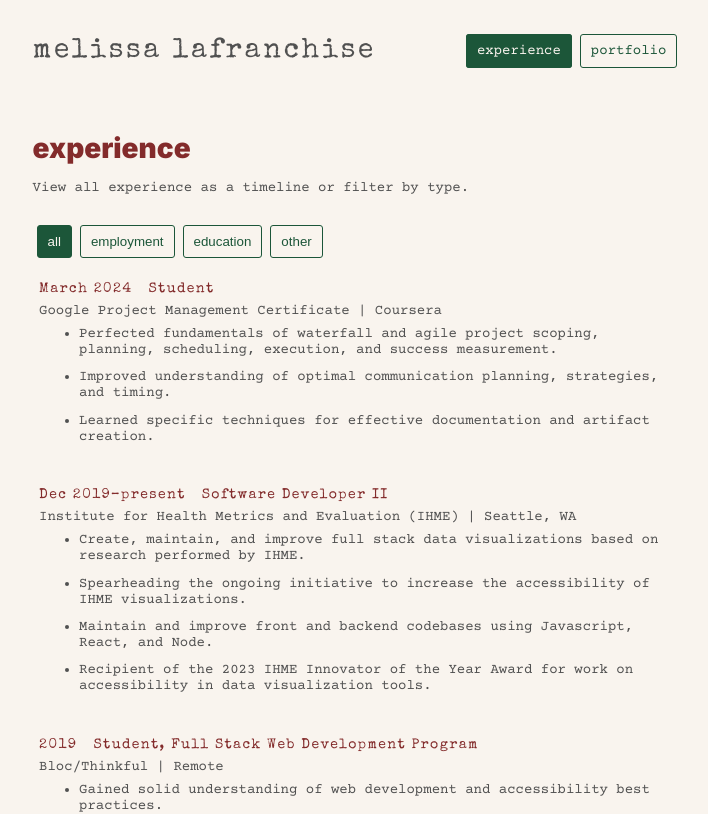
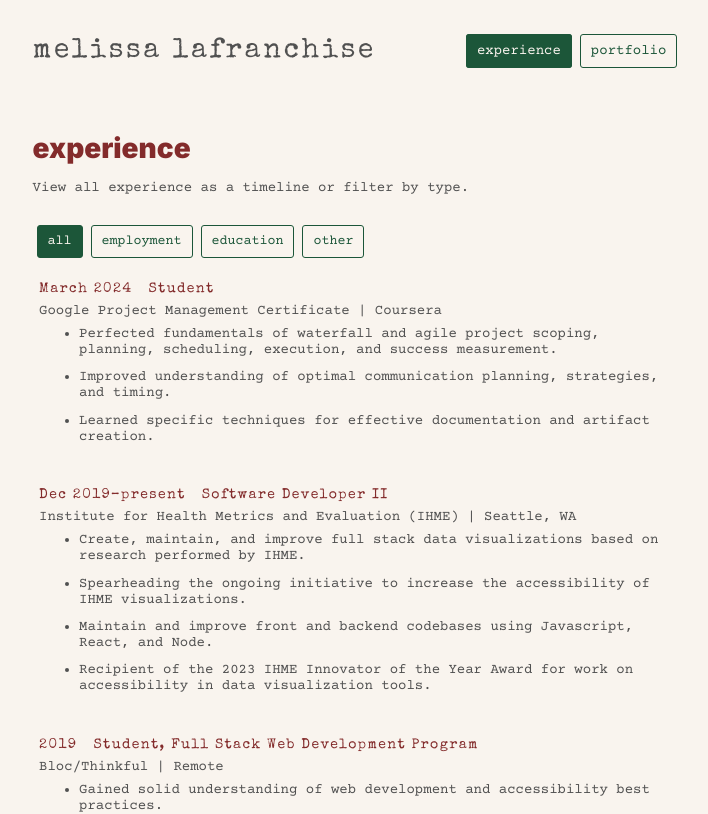
Before and after one commit to pulchrit/melissalafranchise, a Next.js app: page /experience in a window 1280 px wide. Shown: the top 814 px of the page, without its empty margins (283-991 px from the left). Built offline with nearby package versions, Linux system fonts and the light colour scheme.

Commit message:
Update tabs font

```diff
--- a/pages/experience.js
+++ b/pages/experience.js
@@ -3,6 +3,7 @@ import * as Tabs from '@radix-ui/react-tabs';
 import Head from 'next/head';
 import classnames from 'classnames';
 import Title from '../components/title';
+import { bodyFont } from '../utils/fonts';
 import { groupExperience } from '../utils/filterExperience';
 import ExperienceItem from '../components/experienceItem';
 import { experienceData, experienceTypes } from '../constants/constants';
@@ -15,7 +16,11 @@ const groupedExperience = groupExperience(experienceData);
 const triggerContent = experienceTypes.map((type) => (
   <Tabs.Trigger
     key={type}
-    className={classnames(utilStyles.button, styles.triggerButton)}
+    className={classnames(
+      bodyFont.className,
+      utilStyles.button,
+      styles.triggerButton
+    )}
     value={type}
   >
     {type}
```
